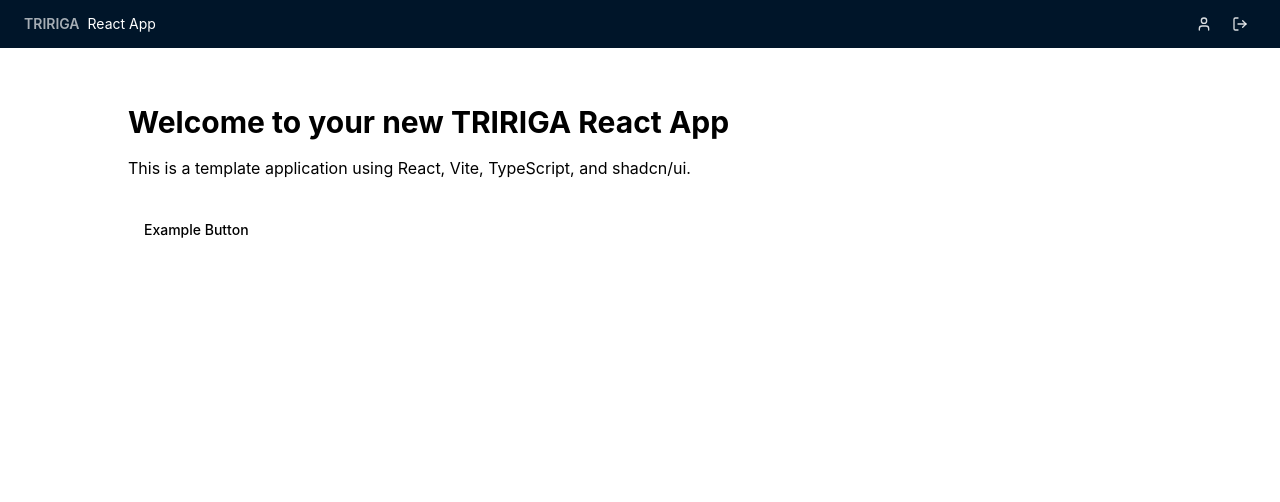
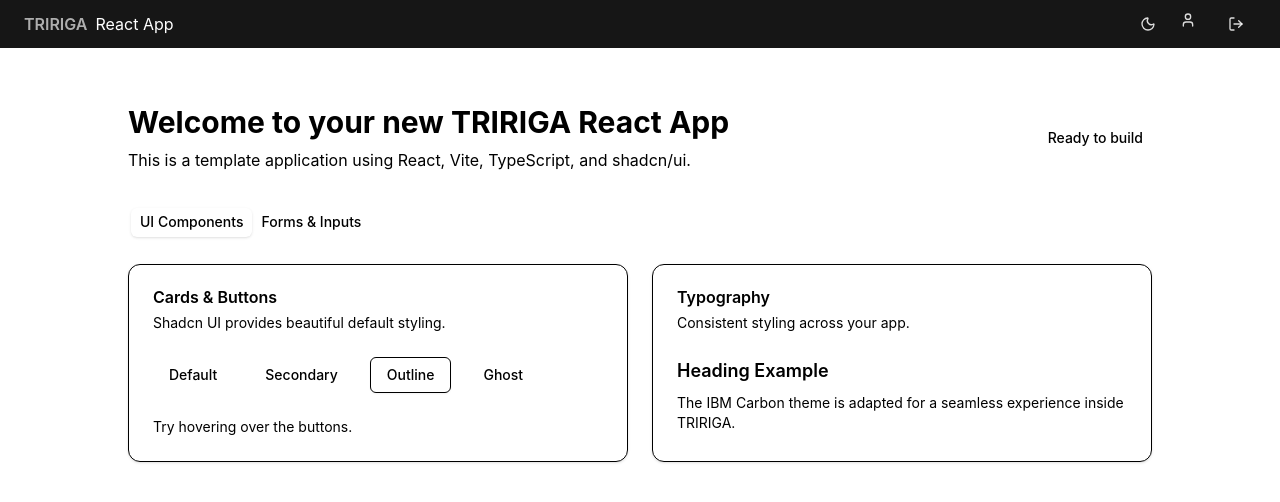
Before and after one commit to nrichard1/create-tririga-react-ts-vite-app, a React (Vite) app in the folder template/: page / in a window 1280 px wide. Shown: the top 502 px of the page. Built offline with nearby package versions, Linux system fonts and the light colour scheme; no server answers; what @tririga/tririga-react-components would draw is missing.

Commit message:
feat: update version to 1.0.6, enhance MainLayout with theme toggle, and improve HomePage layout with new components

```diff
--- a/package.json
+++ b/package.json
@@ -1,6 +1,6 @@
 {
   "name": "create-tririga-react-ts-vite-app",
-  "version": "1.0.5",
+  "version": "1.0.6",
   "description": "Scaffold a TRIRIGA React app with Vite and TypeScript",
   "main": "index.js",
   "bin": {
--- a/template/src/components/MainLayout.tsx
+++ b/template/src/components/MainLayout.tsx
@@ -1,6 +1,6 @@
-import React from 'react';
+import React, { useEffect, useState } from 'react';
 import { Outlet, Link } from 'react-router-dom';
-import { User, LogOut } from 'lucide-react';
+import { User, LogOut, Sun, Moon } from 'lucide-react';
 import { Button } from '@/components/ui/button';
 import { Avatar, AvatarFallback } from '@/components/ui/avatar';
 import {
@@ -13,45 +13,84 @@
 
 const MainLayout: React.FC = () => {
   const userName = 'User';
+  const [isDark, setIsDark] = useState(false);
+
+  useEffect(() => {
+    const savedTheme = localStorage.getItem('theme');
+    if (savedTheme === 'dark') {
+      document.documentElement.classList.add('dark');
+      setIsDark(true);
+    } else if (savedTheme === 'light') {
+      document.documentElement.classList.remove('dark');
+      setIsDark(false);
+    } else {
+      setIsDark(document.documentElement.classList.contains('dark'));
+    }
+  }, []);
+
+  const toggleTheme = () => {
+    if (!document.startViewTransition) {
+      const isDarkMode = document.documentElement.classList.toggle('dark');
+      setIsDark(isDarkMode);
+      localStorage.setItem('theme', isDarkMode ? 'dark' : 'light');
+      return;
+    }
+    document.startViewTransition(() => {
+      const isDarkMode = document.documentElement.classList.toggle('dark');
+      setIsDark(isDarkMode);
+      localStorage.setItem('theme', isDarkMode ? 'dark' : 'light');
+    });
+  };
 
   return (
     <div className="min-h-screen flex flex-col">
-      <header className="sticky top-0 z-50 flex items-center justify-between px-6 h-12 bg-[#001529]">
+      <header className="sticky top-0 z-50 flex items-center justify-between px-6 h-12 bg-[#161616]">
         <Link to="/" className="no-underline flex items-center gap-2">
-          <span className="font-semibold text-white/65 text-sm">TRIRIGA</span>
-          <span className="text-white text-sm">React App</span>
+          <span className="font-semibold text-white/65 text-base">TRIRIGA</span>
+          <span className="text-white text-base">React App</span>
         </Link>
 
-        <TooltipProvider>
-          <div className="flex items-center gap-1">
+        {/* Action Buttons */}
+        <div className="flex items-center gap-1">
+          <TooltipProvider delayDuration={200}>
+            {/* Theme Toggle */}
             <Tooltip>
               <TooltipTrigger asChild>
-                <Button variant="ghost" size="icon" className="text-white/85 hover:text-white hover:bg-white/10 h-8 w-8">
-                  <Avatar className="h-6 w-6 bg-transparent">
-                    <AvatarFallback className="bg-transparent text-white/85 text-xs">
-                      <User className="h-4 w-4" />
-                    </AvatarFallback>
+                <Button variant="ghost" size="icon" className="text-white/85 hover:text-white hover:bg-white/10 h-10 w-10" onClick={toggleTheme}>
+                  {isDark ? <Sun className="h-5 w-5" /> : <Moon className="h-5 w-5" />}
+                </Button>
+              </TooltipTrigger>
+              <TooltipContent side="bottom">Toggle theme</TooltipContent>
+            </Tooltip>
+
+            {/* User Avatar */}
+            <Tooltip>
+              <TooltipTrigger asChild>
+                <Button variant="ghost" size="icon" className="text-white/85 hover:text-white hover:bg-white/10 h-10 w-10 overflow-hidden rounded-full">
+                  <Avatar className="h-full w-full bg-transparent p-2">
+                    <User className="h-full w-full" />
                   </Avatar>
                 </Button>
               </TooltipTrigger>
-              <TooltipContent>{userName}</TooltipContent>
+              <TooltipContent side="bottom">{userName}</TooltipContent>
             </Tooltip>
 
+            {/* Logout */}
             <Tooltip>
               <TooltipTrigger asChild>
                 <Button
                   variant="ghost"
                   size="icon"
-                  className="text-white/85 hover:text-white hover:bg-white/10 h-8 w-8"
+                  className="text-white/85 hover:text-white hover:bg-white/10 h-10 w-10"
                   onClick={() => AuthService.logout()}
                 >
-                  <LogOut className="h-4 w-4" />
+                  <LogOut className="h-5 w-5" />
                 </Button>
               </TooltipTrigger>
-              <TooltipContent>Sign out</TooltipContent>
+              <TooltipContent side="bottom" align="end">Sign out</TooltipContent>
             </Tooltip>
-          </div>
-        </TooltipProvider>
+          </TooltipProvider>
+        </div>
       </header>
 
       <main className="flex-1 p-6 bg-background min-h-[calc(100vh-48px)]">
--- a/template/src/components/ui/button.tsx
+++ b/template/src/components/ui/button.tsx
@@ -38,16 +38,10 @@
   }
 )
 
-function Button({
-  className,
-  variant = "default",
-  size = "default",
-  asChild = false,
-  ...props
-}: React.ComponentProps<"button"> &
-  VariantProps<typeof buttonVariants> & {
-    asChild?: boolean
-  }) {
+const Button = React.forwardRef<
+  HTMLButtonElement,
+  React.ComponentProps<"button"> & VariantProps<typeof buttonVariants> & { asChild?: boolean }
+>(({ className, variant = "default", size = "default", asChild = false, ...props }, ref) => {
   const Comp = asChild ? Slot.Root : "button"
 
   return (
@@ -55,10 +49,12 @@
       data-slot="button"
       data-variant={variant}
       data-size={size}
+      ref={ref}
       className={cn(buttonVariants({ variant, size, className }))}
       {...props}
     />
   )
-}
+})
+Button.displayName = "Button"
 
 export { Button, buttonVariants }
--- a/template/src/pages/HomePage.tsx
+++ b/template/src/pages/HomePage.tsx
@@ -1,13 +1,80 @@
 import { Button } from '@/components/ui/button';
+import { Card, CardContent, CardDescription, CardFooter, CardHeader, CardTitle } from '@/components/ui/card';
+import { Tabs, TabsContent, TabsList, TabsTrigger } from '@/components/ui/tabs';
+import { Badge } from '@/components/ui/badge';
+import { Input } from '@/components/ui/input';
+import { Label } from '@/components/ui/label';
 
 function HomePage() {
   return (
     <div className="max-w-5xl mx-auto py-8">
-      <h1 className="text-3xl font-bold mb-4">Welcome to your new TRIRIGA React App</h1>
-      <p className="text-muted-foreground mb-8">
-        This is a template application using React, Vite, TypeScript, and shadcn/ui.
-      </p>
-      <Button>Example Button</Button>
+      <div className="flex items-center justify-between mb-8">
+        <div>
+          <h1 className="text-3xl font-bold mb-2">Welcome to your new TRIRIGA React App</h1>
+          <p className="text-muted-foreground">
+            This is a template application using React, Vite, TypeScript, and shadcn/ui.
+          </p>
+        </div>
+        <Badge variant="secondary" className="text-sm">Ready to build</Badge>
+      </div>
+
+      <Tabs defaultValue="components" className="w-full">
+        <TabsList className="mb-4">
+          <TabsTrigger value="components">UI Components</TabsTrigger>
+          <TabsTrigger value="forms">Forms & Inputs</TabsTrigger>
+        </TabsList>
+
+        <TabsContent value="components" className="space-y-4">
+          <div className="grid grid-cols-1 md:grid-cols-2 gap-6">
+            <Card>
+              <CardHeader>
+                <CardTitle>Cards & Buttons</CardTitle>
+                <CardDescription>Shadcn UI provides beautiful default styling.</CardDescription>
+              </CardHeader>
+              <CardContent className="flex gap-4">
+                <Button variant="default">Default</Button>
+                <Button variant="secondary">Secondary</Button>
+                <Button variant="outline">Outline</Button>
+                <Button variant="ghost">Ghost</Button>
+              </CardContent>
+              <CardFooter>
+                <p className="text-sm text-muted-foreground">Try hovering over the buttons.</p>
+              </CardFooter>
+            </Card>
+
+            <Card>
+              <CardHeader>
+                <CardTitle>Typography</CardTitle>
+                <CardDescription>Consistent styling across your app.</CardDescription>
+              </CardHeader>
+              <CardContent className="space-y-2">
+                <div className="text-lg font-semibold">Heading Example</div>
+                <div className="text-sm text-muted-foreground">
+                  The IBM Carbon theme is adapted for a seamless experience inside TRIRIGA.
+                </div>
+              </CardContent>
+            </Card>
+          </div>
+        </TabsContent>
+
+        <TabsContent value="forms">
+          <Card>
+            <CardHeader>
+              <CardTitle>Form Elements</CardTitle>
+              <CardDescription>Accessible and customizable form controls.</CardDescription>
+            </CardHeader>
+            <CardContent className="space-y-4">
+              <div className="grid w-full max-w-sm items-center gap-1.5">
+                <Label htmlFor="email">Email</Label>
+                <Input type="email" id="email" placeholder="Email" />
+              </div>
+            </CardContent>
+            <CardFooter>
+              <Button>Save Changes</Button>
+            </CardFooter>
+          </Card>
+        </TabsContent>
+      </Tabs>
     </div>
   );
 }
```
